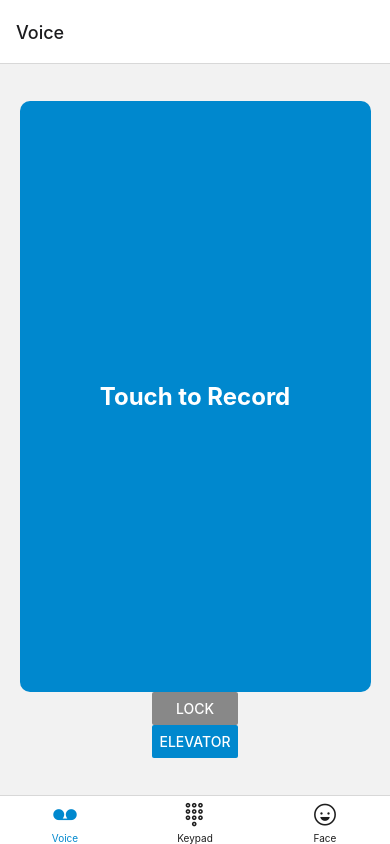
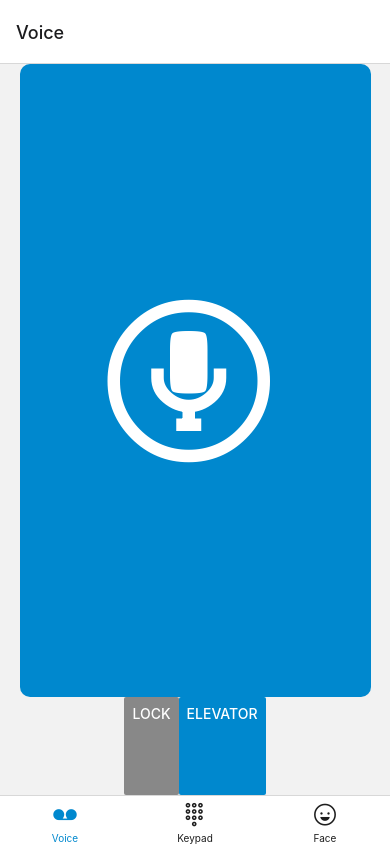
Before and after one commit to jellevdv/TopSecret, a React Native app: screen /Voice in a window 390 px wide. Built offline with nearby package versions, Linux system fonts and the light colour scheme.

Commit message:
change recording icon

```diff
--- a/screens/VoiceScreen.js
+++ b/screens/VoiceScreen.js
@@ -1,9 +1,10 @@
 import * as React from 'react';
-import { View, StyleSheet, Button, Dimensions, TouchableOpacity, Text } from 'react-native';
+import { View, StyleSheet, Button, Dimensions, TouchableOpacity, Text, Vibration } from 'react-native';
 import { Audio } from 'expo-av';
 import * as FileSystem from 'expo-file-system';
 import { TextService }  from '../services/TextService.js';
 import * as Speech from 'expo-speech';
+import Icon from 'react-native-vector-icons/Ionicons';
 const { width, height } = Dimensions.get('window');
 
 export default function VoiceScreen() {
@@ -12,6 +13,7 @@ export default function VoiceScreen() {
   const [type, setType] = React.useState('lock');
 
   async function startRecording() {
+    startVibration();
     try {
       console.log('Requesting permissions..');
       await Audio.requestPermissionsAsync();
@@ -31,6 +33,7 @@ export default function VoiceScreen() {
   }
 
   async function stopRecording() {
+    stopVibration();
     console.log('Stopping recording..');
     setRecording(undefined);
 
@@ -67,6 +70,7 @@ export default function VoiceScreen() {
     console.log('response in voiceScreen', response.executingCommand);
     await Speech.speak(response.executingCommand, {
       language: 'en',
+      volume: 1
     });
   }
 
@@ -96,6 +100,16 @@ export default function VoiceScreen() {
     setType('elevator');
   };
 
+  const startVibration = () => {
+    //To start the vibration for the defined Duration
+    Vibration.vibrate(10000);
+  };
+
+  const stopVibration = () => {
+    //To Stop the vibration
+    Vibration.cancel();
+  };
+
   React.useEffect(() => {
     return sound
       ? () => {
@@ -112,9 +126,11 @@ export default function VoiceScreen() {
       onPressIn={startRecording}
       onPressOut={stopRecording}
     >
-      <Text style={styles.buttonText}>
-        {recording ? 'Recording...' : 'Touch to Record'}
-      </Text>
+      <View>
+        <Text style={styles.buttonText}>
+            <Icon name={recording ? 'mic-off-circle-outline' : 'mic-circle-outline'} size={200}/>
+        </Text>
+      </View>
     </TouchableOpacity>
     <View style={styles.buttonContainer}>
         <Button title="Lock" onPress={setTypeLock} color={type === 'lock' ? '#888' : '#0088ce'}/>
@@ -132,7 +148,7 @@ const styles = {
   },
   customButton: {
     width: width * 0.9,
-    height: height * 0.7,
+    height: height * 0.75,
     backgroundColor: '#0088ce',
     border: 2,
     justifyContent: 'center',
@@ -143,7 +159,11 @@ const styles = {
   },
   buttonText: {
     color: '#fff',
-    fontSize: 24,
+    fontSize: 44,
     fontWeight: 'bold',
   },
+  buttonContainer:{
+    flex: 1,
+    flexDirection: 'row',
+  }
 };
```
